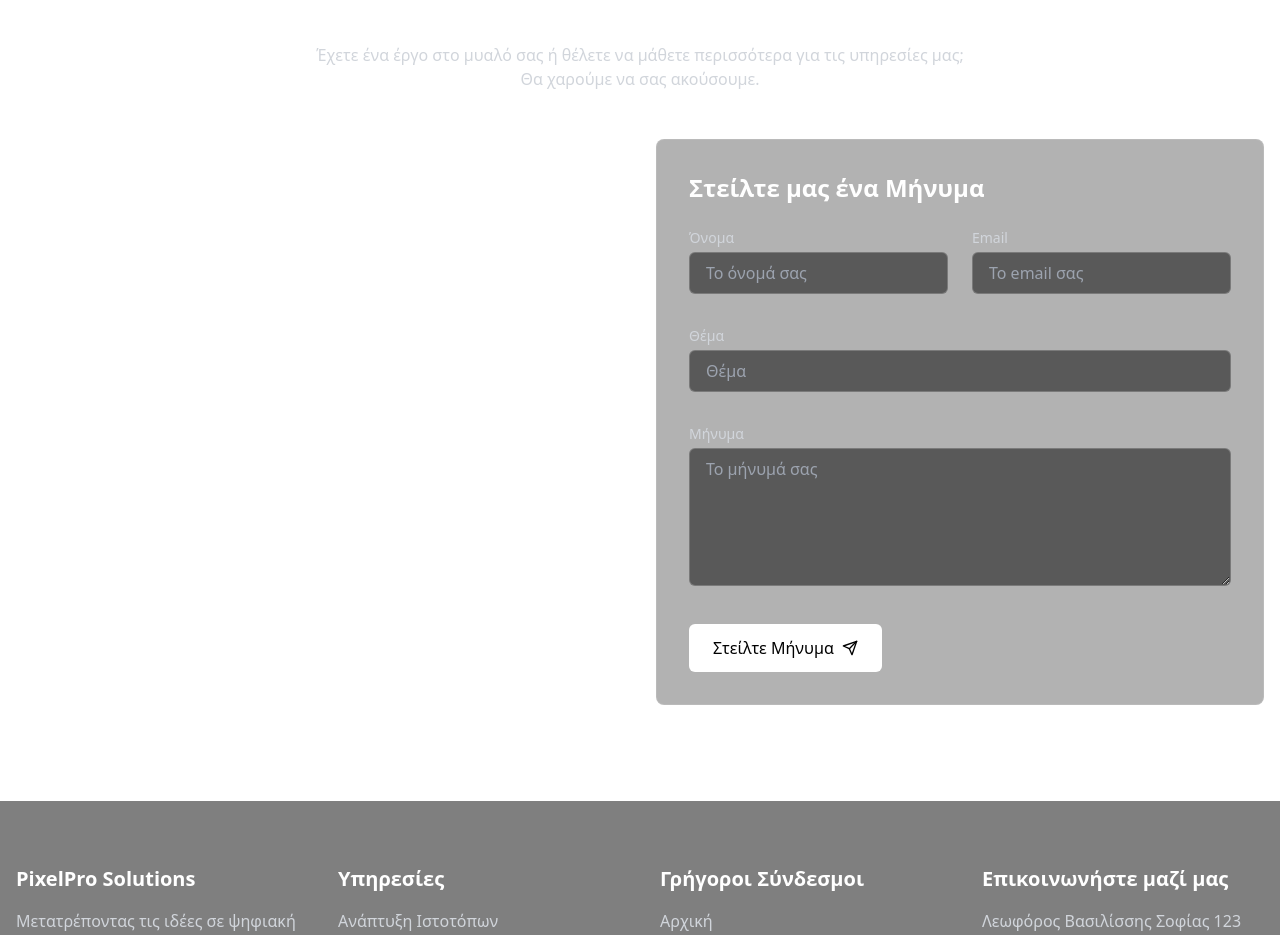
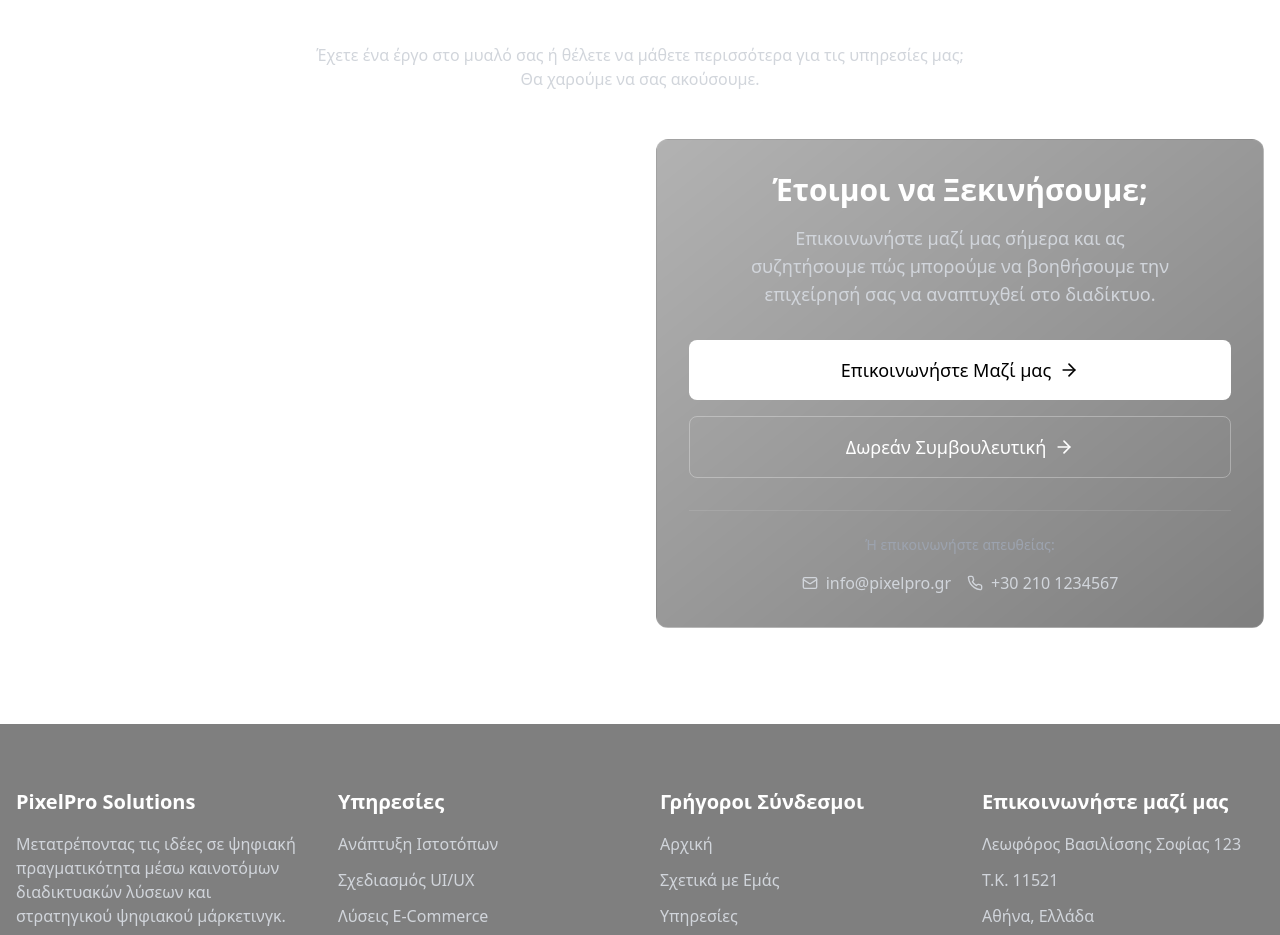
Before and after one commit to Pixelprosolutions/pprogr, a React (Vite) app: page / in a window 1280 px wide. Shown: the part 6720-7655 px from the top of the page. Built offline with nearby package versions, Linux system fonts and the light colour scheme.

Commit message:
Replace contact form with call-to-action

```diff
--- a/src/components/Contact.tsx
+++ b/src/components/Contact.tsx
@@ -1,5 +1,5 @@
 import React, { useState } from 'react';
-import { Mail, Phone, MapPin, Send } from 'lucide-react';
+import { Mail, Phone, MapPin, ArrowRight } from 'lucide-react';
 import { useNavigate } from 'react-router-dom';
 
 const Contact: React.FC = () => {
@@ -52,59 +52,43 @@ const Contact: React.FC = () => {
               </div>
             </div>
 
-            <div className="bg-black/30 backdrop-blur-sm border border-white/10 rounded-lg p-8">
-              <h3 className="text-2xl font-bold text-white mb-6">Στείλτε μας ένα Μήνυμα</h3>
+            <div className="bg-gradient-to-br from-black/30 to-black/50 backdrop-blur-sm border border-white/10 rounded-xl p-8 text-center">
+              <h3 className="text-3xl font-bold text-white mb-4">Έτοιμοι να Ξεκινήσουμε;</h3>
+              <p className="text-gray-300 text-lg mb-8 max-w-md mx-auto">
+                Επικοινωνήστε μαζί μας σήμερα και ας συζητήσουμε πώς μπορούμε να βοηθήσουμε την επιχείρησή σας να αναπτυχθεί στο διαδίκτυο.
+              </p>
 
-              <form className="space-y-8">
-                <div className="grid grid-cols-1 md:grid-cols-2 gap-6">
-                  <div>
-                    <label htmlFor="name" className="block text-sm font-medium text-gray-300 mb-1">Όνομα</label>
-                    <input
-                      type="text"
-                      id="name"
-                      className="w-full bg-black/50 border border-white/20 rounded-md px-4 py-2 text-white focus:outline-none focus:ring-2 focus:ring-white/50"
-                      placeholder="Το όνομά σας"
-                    />
-                  </div>
-                  <div>
-                    <label htmlFor="email" className="block text-sm font-medium text-gray-300 mb-1">Email</label>
-                    <input
-                      type="email"
-                      id="email"
-                      className="w-full bg-black/50 border border-white/20 rounded-md px-4 py-2 text-white focus:outline-none focus:ring-2 focus:ring-white/50"
-                      placeholder="Το email σας"
-                    />
-                  </div>
-                </div>
-
-                <div>
-                  <label htmlFor="subject" className="block text-sm font-medium text-gray-300 mb-1">Θέμα</label>
-                  <input
-                    type="text"
-                    id="subject"
-                    className="w-full bg-black/50 border border-white/20 rounded-md px-4 py-2 text-white focus:outline-none focus:ring-2 focus:ring-white/50"
-                    placeholder="Θέμα"
-                  />
-                </div>
-
-                <div>
-                  <label htmlFor="message" className="block text-sm font-medium text-gray-300 mb-1">Μήνυμα</label>
-                  <textarea
-                    id="message"
-                    rows={5}
-                    className="w-full bg-black/50 border border-white/20 rounded-md px-4 py-2 text-white focus:outline-none focus:ring-2 focus:ring-white/50"
-                    placeholder="Το μήνυμά σας"
-                  ></textarea>
-                </div>
+              <div className="space-y-4">
+                <button
+                  onClick={() => navigate('/contact')}
+                  className="w-full bg-white text-black font-medium py-4 px-8 rounded-lg hover:bg-gray-200 transition-colors flex items-center justify-center text-lg"
+                >
+                  Επικοινωνήστε Μαζί μας
+                  <ArrowRight className="ml-2 h-5 w-5" />
+                </button>
 
                 <button
-                  type="submit"
-                  className="px-6 py-3 bg-white text-black font-medium rounded-md hover:bg-gray-200 transition-colors flex items-center justify-center"
+                  onClick={() => navigate('/consultation')}
+                  className="w-full bg-transparent border border-white/30 text-white font-medium py-4 px-8 rounded-lg hover:bg-white/10 transition-colors flex items-center justify-center text-lg"
                 >
-                  Στείλτε Μήνυμα
-                  <Send className="ml-2 h-4 w-4" />
+                  Δωρεάν Συμβουλευτική
+                  <ArrowRight className="ml-2 h-5 w-5" />
                 </button>
-              </form>
+              </div>
+
+              <div className="mt-8 pt-6 border-t border-white/10">
+                <p className="text-gray-400 text-sm mb-4">Ή επικοινωνήστε απευθείας:</p>
+                <div className="flex flex-col sm:flex-row justify-center items-center gap-4 text-gray-300">
+                  <a href="mailto:info@pixelpro.gr" className="flex items-center hover:text-white transition-colors">
+                    <Mail className="h-4 w-4 mr-2" />
+                    info@pixelpro.gr
+                  </a>
+                  <a href="tel:+302101234567" className="flex items-center hover:text-white transition-colors">
+                    <Phone className="h-4 w-4 mr-2" />
+                    +30 210 1234567
+                  </a>
+                </div>
+              </div>
             </div>
           </div>
         </div>
```
